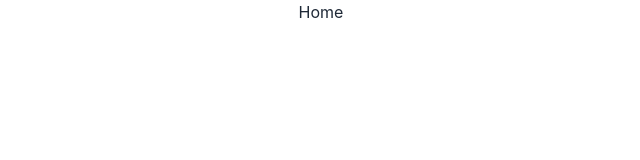
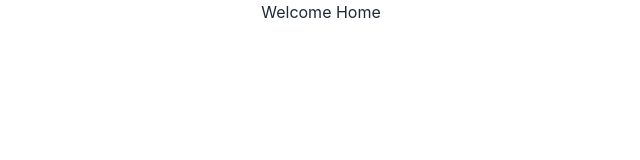
Before and after one commit to inzamulhaque/innovative-business-client, a React (Create React App) app: page / in a window 1280 px wide. Shown: the top 160 px of the page, without its empty margins (319-959 px from the left). Built offline with nearby package versions, Linux system fonts and the light colour scheme.

Commit message:
home component updated

```diff
--- a/src/pages/Home.js
+++ b/src/pages/Home.js
@@ -2,7 +2,7 @@ import React from 'react'
 
 const Home = () => {
   return (
-    <div>Home</div>
+    <div>Welcome Home</div>
   )
 }
 
```
